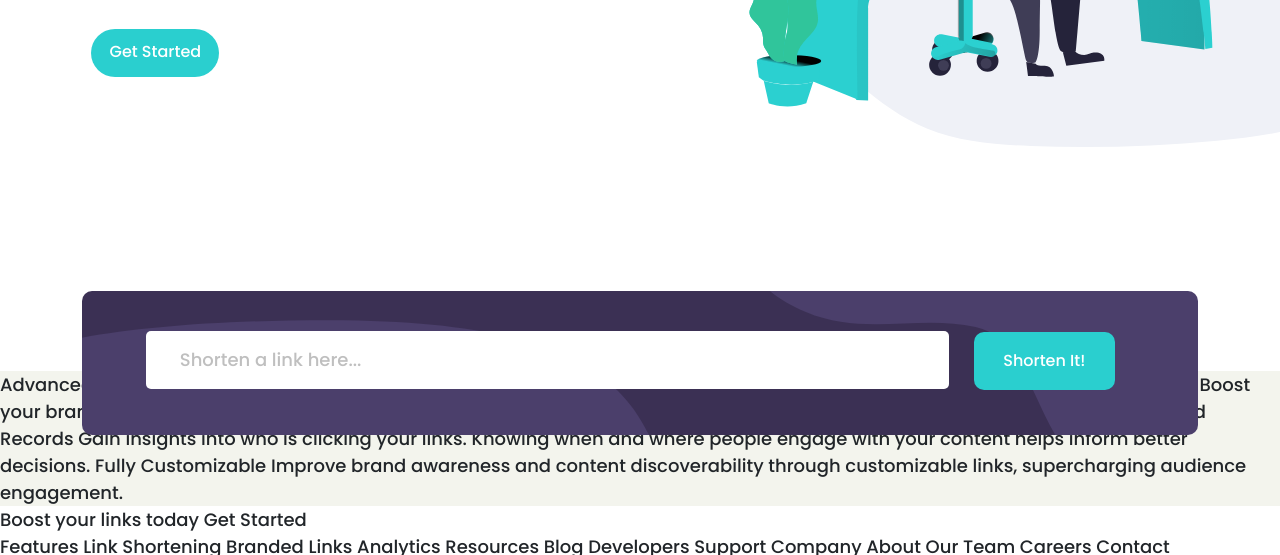
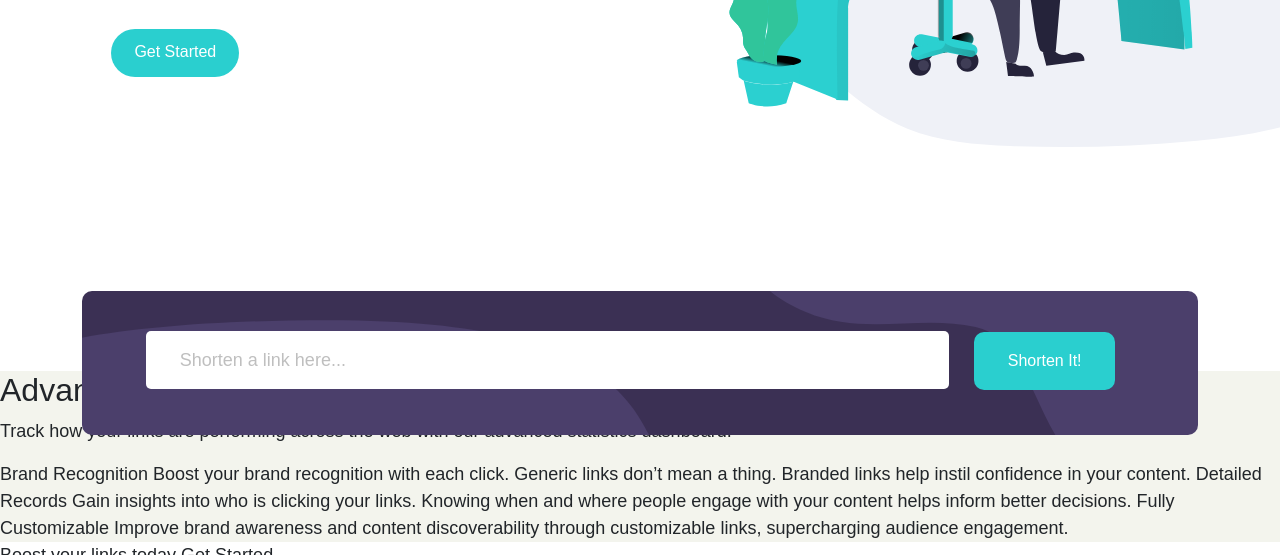
Before and after one commit to Afshar07/url-shortening-api-master, a plain HTML site: page index.html in a window 1280 px wide. Shown: the part 477-1032 px from the top of the page. Drawn offline with nearby package versions, Linux system fonts and the light colour scheme; files whose address does not match are found by name.

Commit message:
Move fonts into styles.css

```diff
--- a/index.html
+++ b/index.html
@@ -14,11 +14,7 @@
     <link rel="stylesheet" href="styles.css" />
     <!-- style css -->
     <link rel="preconnect" href="https://fonts.gstatic.com" />
-    <link
-      href="https://fonts.googleapis.com/css2?family=Poppins:wght@500;700;800;900&display=swap"
-      rel="stylesheet"
-    />
-    <!-- font styles -->
+
     <link
       rel="icon"
       type="image/png"
@@ -100,14 +96,21 @@
       <!-- head section -->
 
       <section id="middle-section">
-        Advanced Statistics Track how your links are performing across the web
-        with our advanced statistics dashboard. Brand Recognition Boost your
-        brand recognition with each click. Generic links don’t mean a thing.
-        Branded links help instil confidence in your content. Detailed Records
-        Gain insights into who is clicking your links. Knowing when and where
-        people engage with your content helps inform better decisions. Fully
-        Customizable Improve brand awareness and content discoverability through
-        customizable links, supercharging audience engagement.
+        <div class="middle-title">
+          <h2>Advanced Statistics</h2>
+          <p class="middle-details">
+            Track how your links are performing across the web with our advanced
+            statistics dashboard.
+          </p>
+        </div>
+
+        Brand Recognition Boost your brand recognition with each click. Generic
+        links don’t mean a thing. Branded links help instil confidence in your
+        content. Detailed Records Gain insights into who is clicking your links.
+        Knowing when and where people engage with your content helps inform
+        better decisions. Fully Customizable Improve brand awareness and content
+        discoverability through customizable links, supercharging audience
+        engagement.
       </section>
       <!-- middle section -->
 
```
